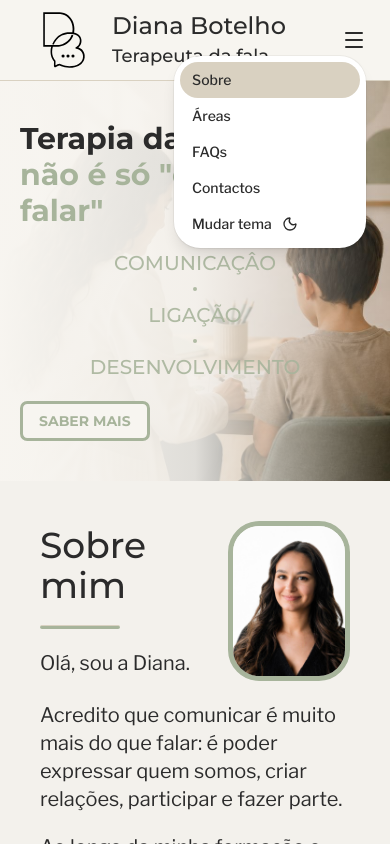
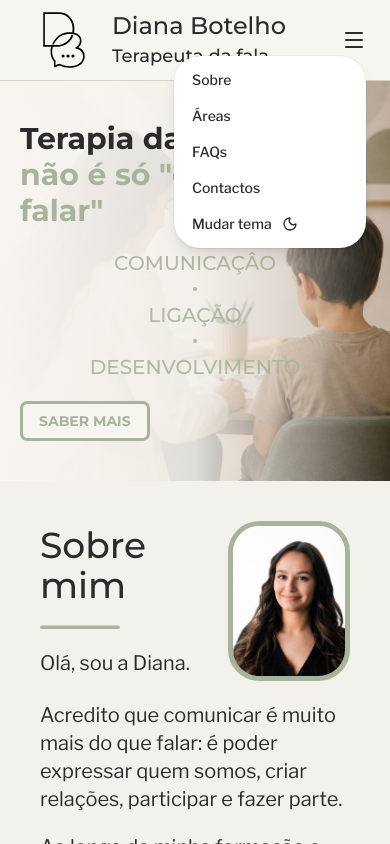
Before and after one commit to rafarlho/UI_DB, a React (Vite) app: page / in a window 390 px wide. Both pictures are taken after a click on the button 354 px from the left and 40 px from the top of the page. Shown: the top 844 px of the page. Built offline with nearby package versions, Linux system fonts and the light colour scheme.

Commit message:
Fixed header accessability on mobile

```diff
--- a/src/components/header.tsx
+++ b/src/components/header.tsx
@@ -22,10 +22,10 @@ export function Header() {
                 (<DropdownMenu>
                     <DropdownMenuTrigger><Menu/></DropdownMenuTrigger>
                     <DropdownMenuContent>
-                        <DropdownMenuItem><a href="#about">Sobre</a></DropdownMenuItem>
-                        <DropdownMenuItem><a href="#areas">Áreas</a></DropdownMenuItem>
-                        <DropdownMenuItem><a href="#faqs">FAQs</a></DropdownMenuItem>
-                        <DropdownMenuItem><a href="#contacts">Contactos</a></DropdownMenuItem>
+                        <a href="#about"><DropdownMenuItem>Sobre</DropdownMenuItem></a>
+                        <a href="#areas"><DropdownMenuItem>Áreas</DropdownMenuItem></a>
+                        <a href="#faqs"><DropdownMenuItem>FAQs</DropdownMenuItem></a>
+                        <a href="#contacts"><DropdownMenuItem>Contactos</DropdownMenuItem></a>
                         <DropdownMenuItem  onClick={() => (setTheme(resolvedTheme === "light" ? "dark": "light"))}> Mudar tema {resolvedTheme === "light" ? <Moon /> : <Sun/>}</DropdownMenuItem>
                     </DropdownMenuContent>
                 </DropdownMenu>)
```
